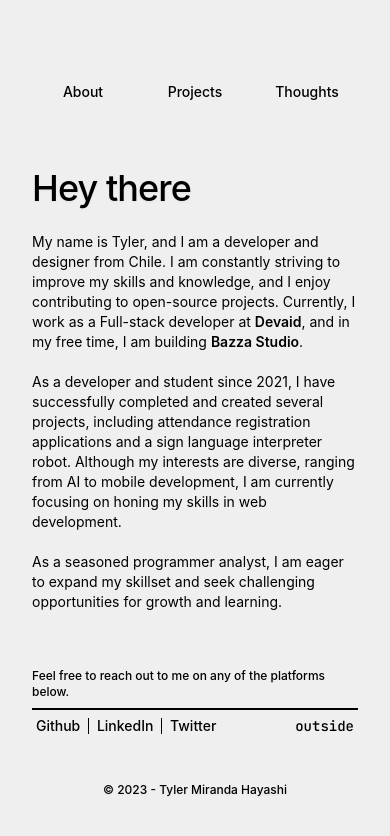
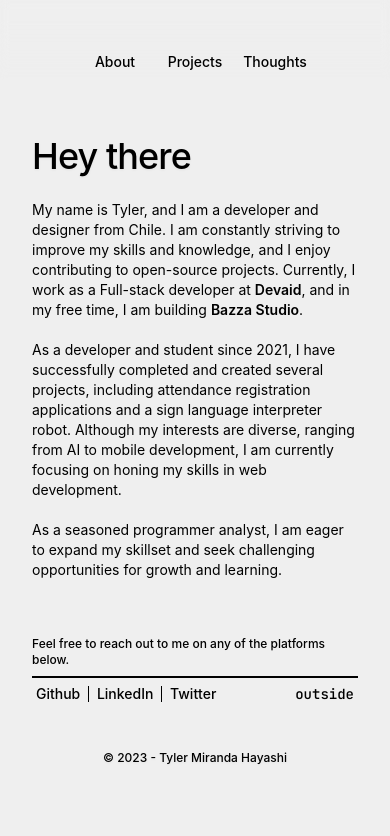
Before and after one commit to Vader-7/vw, a Next.js app: page /about in a window 390 px wide. Shown: the top 836 px of the page. Built offline with nearby package versions, Linux system fonts and the light colour scheme.

Commit message:
toplayer added

```diff
--- a/app/(home)/page.tsx
+++ b/app/(home)/page.tsx
@@ -20,10 +20,11 @@ export default function Home() {
       animate="visible"
     >
       <div
-        className={`h-64 w-64 lg:h-96 lg:w-1/2 z-50 ${isButtonClicked
+        className={`h-64 w-64 lg:h-96 lg:w-1/2 z-50 ${
+          isButtonClicked
             ? "mt-10 scale-x-[1.7] scale-y-[2] transition-all duration-1000"
             : "transition-all duration-1000"
-          }
+        }
             }`}
         onClick={() => setIsButtonClicked(false)}
       >
--- a/app/(posts)/thoughts/[id]/page.tsx
+++ b/app/(posts)/thoughts/[id]/page.tsx
@@ -1,5 +1,6 @@
 import React, { Fragment } from "react"
 import { Metadata } from "next"
+import Image from "next/image"
 
 import { getBlocks, getDatabase, getPage } from "@/lib/notion"
 import { ArticlesHeader } from "@/components/articles/ArticlesHeader"
@@ -32,12 +33,19 @@ export default async function PostPage({ params }: PageProps) {
   const { id } = params
   const page = await getPage(id)
   const blocks = await getBlocks(page.id)
+
   return (
     <>
       <ArticlesHeader page={page} />
       <article>
         {blocks.map((block: any) => (
-          <Fragment key={block.id}>{renderBlock(block)}</Fragment>
+          <Fragment key={block.id}>
+            {block.type === "image" ? (
+              <div className="z-50 relative">{renderBlock(block)}</div>
+            ) : (
+              renderBlock(block)
+            )}
+          </Fragment>
         ))}
       </article>
     </>
--- a/app/layout.tsx
+++ b/app/layout.tsx
@@ -4,13 +4,13 @@ import { CC } from "@/components/CC"
 import { Footer } from "@/components/Footer"
 import { NavBar } from "@/components/Navbar"
 import "@/styles/globals.css"
-import { Inter } from "next/font/google"
-import { JetBrains_Mono } from "next/font/google"
+import { Inter, JetBrains_Mono } from "next/font/google"
 import { usePathname } from "next/navigation"
 import { motion } from "framer-motion"
 
 import { variant, variantx } from "@/lib/framer"
 import { cn } from "@/lib/utils"
+import { TopLayer } from "@/components/TopLayer"
 
 const inter = Inter({
   subsets: ["latin"],
@@ -31,7 +31,7 @@ export default function RootLayout({
   return (
     <html
       lang="en"
-      className="bg-[#efefef] text-black dark:bg-[#0e0e0e] dark:text-white"
+      className="bg-light text-black dark:bg-dark dark:text-white"
     >
       <body
         className={cn(
@@ -41,7 +41,9 @@ export default function RootLayout({
         )}
       >
         {pathname !== "/" ? (
-          <div className="container py-[4.5rem] lg:py-[5.5rem]">
+          <>
+            <TopLayer />
+            <div className="container py-1 lg:py-2">
               <motion.div initial="hidden" animate="visible" variants={variant}>
                 <NavBar />
               </motion.div>
@@ -61,11 +63,16 @@ export default function RootLayout({
               >
                 {children}
               </motion.div>
-            <motion.div initial="hidden" animate="visible" variants={variantx}>
+              <motion.div
+                initial="hidden"
+                animate="visible"
+                variants={variantx}
+              >
                 <Footer />
               </motion.div>
               <CC />
             </div>
+          </>
         ) : (
           <>{children}</>
         )}
--- a/components/Navbar.tsx
+++ b/components/Navbar.tsx
@@ -37,8 +37,8 @@ export function NavBar() {
             </NavigationMenuLink>
           </Link>
         </NavigationMenuItem>
-      </NavigationMenuList >
-    </NavigationMenu >
+      </NavigationMenuList>
+    </NavigationMenu>
   )
 }
 
--- /dev/null
+++ b/components/TopLayer.tsx
@@ -0,0 +1,12 @@
+import React from "react"
+
+export function TopLayer() {
+  return (
+    <div className="sticky top-0 w-full h-10 z-10 bgA dark:bgDark inset-0 content-none">
+      <div
+        className="blurTop relative h-20 backdrop-blur-sm opacity-90 pointer-events-none select-none"
+        aria-hidden="true"
+      />
+    </div>
+  )
+}
--- a/components/articles/ArticlesHeader.tsx
+++ b/components/articles/ArticlesHeader.tsx
@@ -53,7 +53,7 @@ export const ArticlesHeader: FunctionComponent<{ page: any }> = ({ page }) => {
             href={`/${page.properties.Tags.multi_select[0].name
               .split(" ")[0]
               .toLowerCase()}`}
-            className="text-sm font-semibold flex w-full justify-end transition-colors duration-1000 hover:text-zinc-400 items-center gap-2 font-jetBrains"
+            className="text-sm font-semibold flex w-fit justify-end transition-colors duration-1000 hover:text-zinc-400 items-center gap-2 font-jetBrains z-50"
           >
             <ChevronLeft size={16} />
             {page.properties.Tags.multi_select[0].name.split(" ")[0]}
--- a/components/articles/PostCard.tsx
+++ b/components/articles/PostCard.tsx
@@ -13,9 +13,7 @@ const localizedFormat = require("dayjs/plugin/localizedFormat")
 export const PostCard: FunctionComponent<{ post: any }> = ({ post }) => {
   dayjs.extend(localizedFormat)
   return (
-    <Link
-      href={`/thoughts/${post.id}`}
-      passHref>
+    <Link href={`/thoughts/${post.id}`} passHref>
       <motion.div
         key={post.id}
         className="flex-col shadow-lg"
--- a/components/ui/navigation-menu.tsx
+++ b/components/ui/navigation-menu.tsx
@@ -11,7 +11,7 @@ const NavigationMenu = React.forwardRef<
   <NavigationMenuPrimitive.Root
     ref={ref}
     className={cn(
-      "relative z-10 flex flex-1 items-center justify-center",
+      "relative z-50 flex flex-1 items-center justify-center w-full",
       className
     )}
     {...props}
@@ -29,7 +29,7 @@ const NavigationMenuList = React.forwardRef<
   <NavigationMenuPrimitive.List
     ref={ref}
     className={cn(
-      "group flex flex-1 list-none items-center justify-center",
+      "group flex flex-1 list-none items-center justify-center w-full",
       className
     )}
     {...props}
@@ -40,7 +40,7 @@ NavigationMenuList.displayName = NavigationMenuPrimitive.List.displayName
 const NavigationMenuItem = NavigationMenuPrimitive.Item
 
 const navigationMenuTriggerStyle = cva(
-  "inline-flex flex items-center justify-center text-sm font-medium transition-colors duration-1000 focus:outline-none disabled:opacity-50 disabled:pointer-events-none bg-transparent hover:bg-zinc-300 dark:hover:bg-zinc-800 dark:text-zinc-300 dark:hover:text-zinc-300 data-[active]:bg-zinc-50 dark:data-[active]:bg-zinc-800 h-10 py-2 px-12 group w-16 md:w-32 mx-2"
+  "inline-flex items-center justify-center text-sm font-medium transition-colors duration-1000 focus:outline-none disabled:opacity-50 disabled:pointer-events-none bg-transparent hover:bg-zinc-300 dark:hover:bg-zinc-800 dark:text-zinc-300 dark:hover:text-zinc-300 data-[active]:bg-zinc-50 dark:data-[active]:bg-zinc-800 h-full md:h-10 py-2 px-8 md:px-12 group w-14 md:w-32 mx-2"
 )
 
 const NavigationMenuTrigger = React.forwardRef<
--- a/package.json
+++ b/package.json
@@ -38,6 +38,7 @@
   },
   "devDependencies": {
     "@ianvs/prettier-plugin-sort-imports": "^3.7.1",
+    "@tailwindcss/custom-forms": "^0.2.1",
     "@types/react-syntax-highlighter": "^15.5.6",
     "autoprefixer": "^10.4.13",
     "postcss": "^8.4.21",
--- a/styles/globals.css
+++ b/styles/globals.css
@@ -17,8 +17,41 @@
       */
   }
 
-  html * {
-    -webkit-tap-highlight-color: transparent;
-    text-rendering: optimizeLegibility;
+  .blurTop {
+    -webkit-mask-image: linear-gradient(
+      var(--direction),
+      var(--mask-visible) 25%,
+      var(--mask-hidden)
+    );
+    mask-image: linear-gradient(
+      var(--direction),
+      var(--mask-visible) 25%,
+      var(--mask-hidden)
+    );
+  }
+
+  .bgA {
+    background: linear-gradient(
+      var(--direction),
+      var(--bg),
+      var(--transparent)
+    );
+  }
+
+  .bgDark {
+    background: linear-gradient(
+      var(--direction),
+      var(--bg-dark),
+      var(--transparent)
+    );
+  }
+
+  :root {
+    --transparent: transparent;
+    --bg: #efefef;
+    --bg-dark: #0e0e0e;
+    --direction: to bottom;
+    --mask-visible: #000;
+    --mask-hidden: transparent;
   }
 }
--- a/tailwind.config.js
+++ b/tailwind.config.js
@@ -31,6 +31,10 @@ module.exports = {
         sfPro: '"SF Pro Display",-apple-system,BlinkMacSystemFont,"Segoe UI",Roboto,Oxygen,Ubuntu, Cantarell,"Open Sans","Helvetica Neue",sans-serif',
         jetBrains: ['var(--font-jetbrains)', ...fontFamily.mono],
       },
+      colors: {
+        'light': '#efefef',
+        'dark': '#0e0e0e',
+      },
       transitionDuration: {
         '0': '0ms',
         '2000': '2000ms',
```
Also changed, not shown: app/(home)/about/page.tsx (+18 -6 lines), 1 other file (tests, documents, lock files or other folders). Lines whose indentation alone changed are shown as unchanged.
